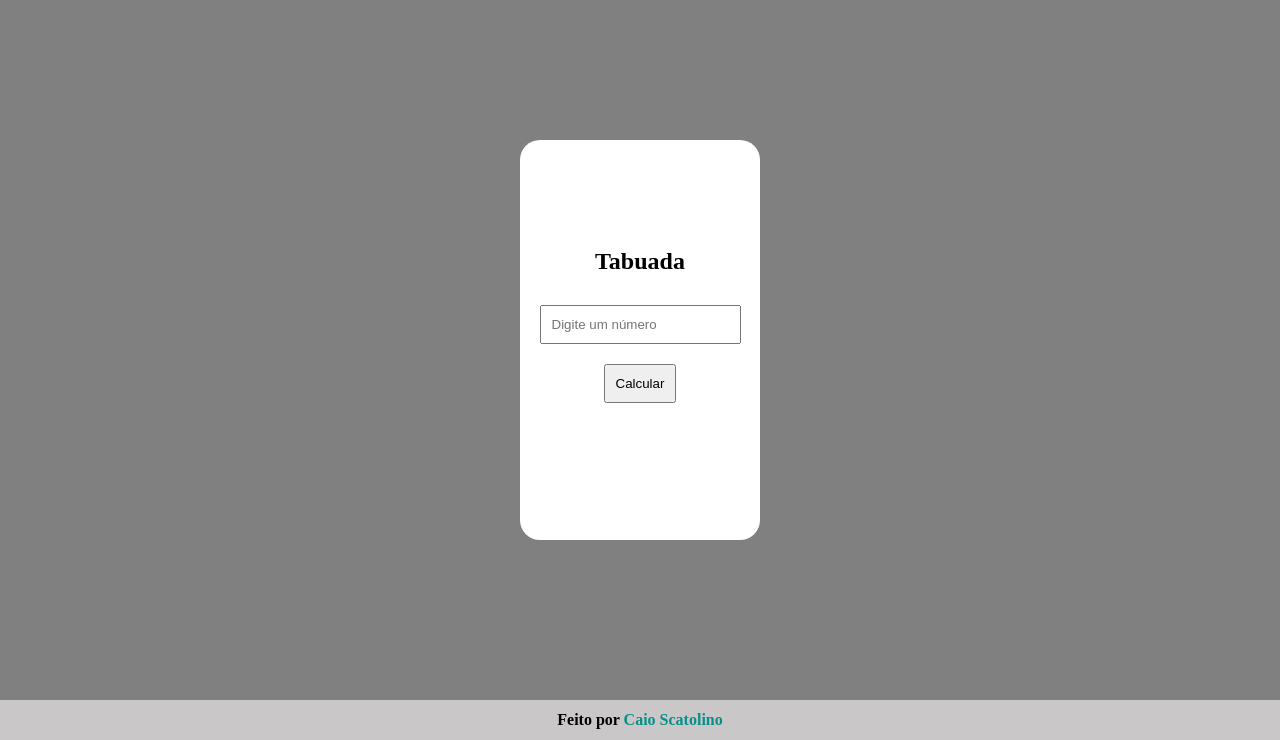
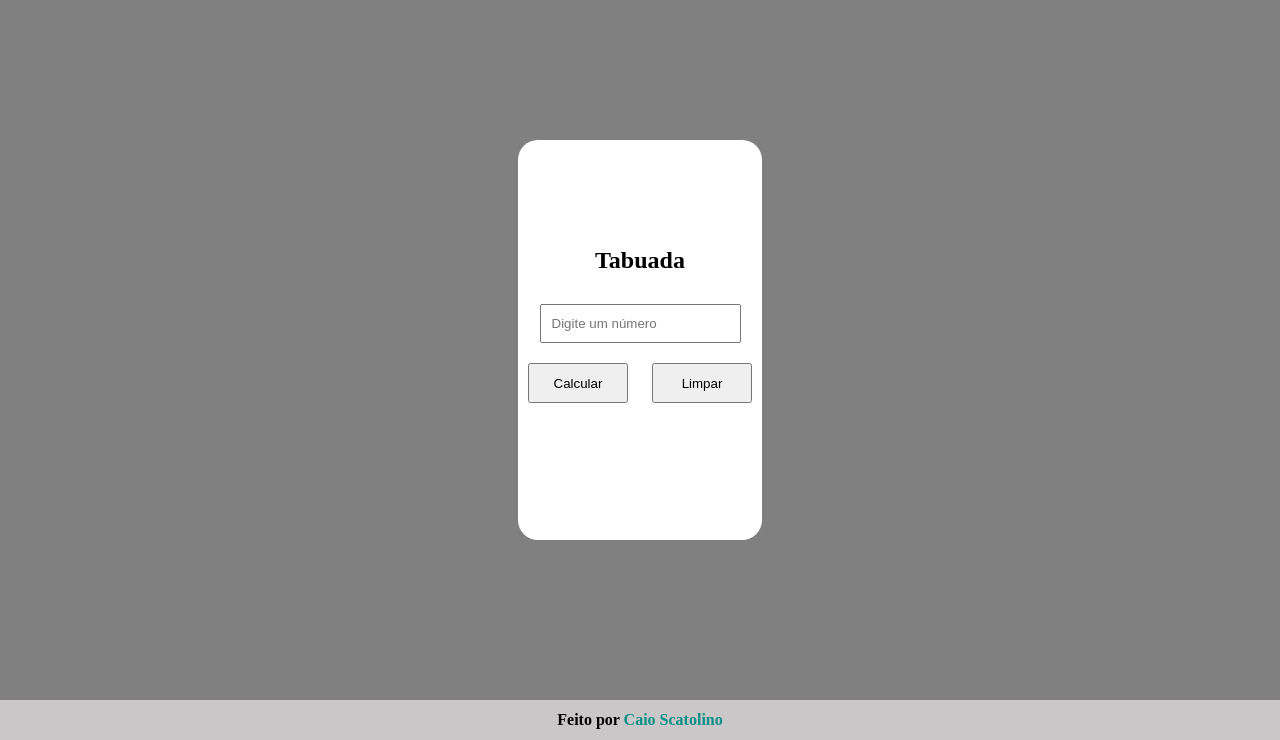
Before and after one commit to CaioScatolino/Ex4Tabuada, a plain HTML site: page index.html in a window 1280 px wide. Shown: the part 60-800 px from the top of the page. Drawn offline with Linux system fonts and the light colour scheme.

Commit message:
Add files via upload

```diff
--- a/index.html
+++ b/index.html
@@ -20,7 +20,10 @@
 
             <input type="number" name="" id="numero" placeholder="Digite um número">
 
-            <button onclick="tabuada()">Calcular</button>
+            <div class="botoes">
+                <button onclick="tabuada()">Calcular</button>
+                <button onclick="limpar()">Limpar</button>
+            </div>
             <p id="p">
                 <!-- ? x 1 = ? <br>
                 ? x 2 = ? <br>
--- a/script.js
+++ b/script.js
@@ -8,3 +8,7 @@ function tabuada(numero) {
 
     }
 }
+
+function limpar() {
+    document.getElementById("p").innerHTML = ""
+}
--- a/style.css
+++ b/style.css
@@ -25,8 +25,8 @@ main {
     justify-content: center;
     align-items: center;
     background-color: white;
-    height: 50vh;
-    width: 30vh;
+    min-height: 50vh;
+    min-width: 30vh;
     border-radius: 20px;
 }
 
@@ -47,6 +47,11 @@ footer {
 
 }
 
+button {
+    width: 100px;
+    height: 40px;
+}
+
 footer a{
     text-decoration: none;
     color: rgb(7, 143, 136);
```
